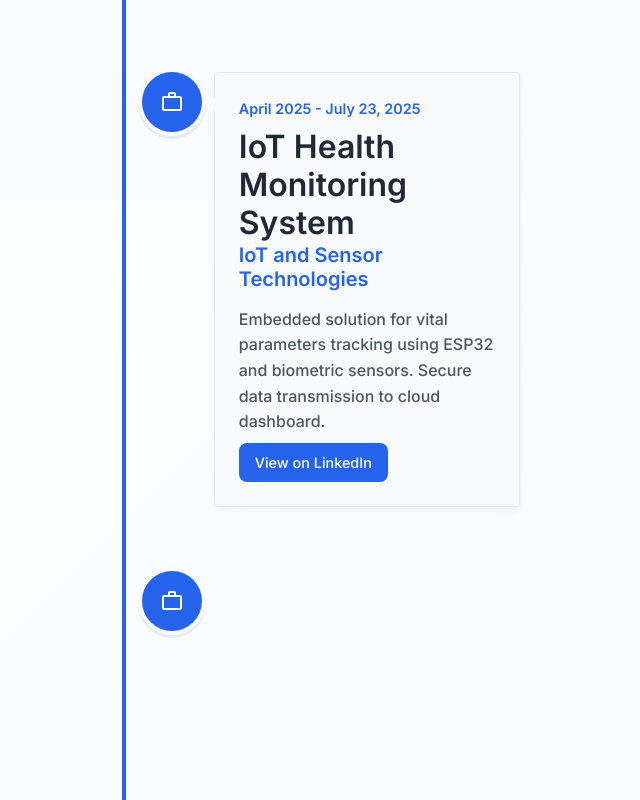
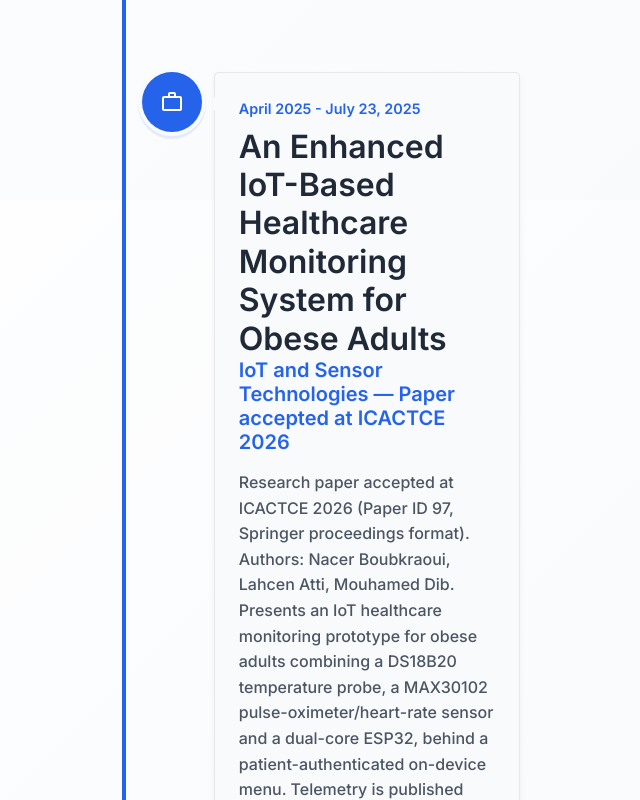
Before and after one commit to boubnacer/nacer-portfolio, a React (Create React App) app: page / in a window 1280 px wide. Shown: the part 5400-6200 px from the top of the page, without its empty margins (516-1156 px from the left). Built offline with nearby package versions, Linux system fonts and the light colour scheme.

Commit message:
IoT Health Monitoring System Paper

```diff
--- a/src/data.js
+++ b/src/data.js
@@ -183,10 +183,10 @@ export const timelineElements = [
   },
   {
     id: 3,
-    title: "IoT Health Monitoring System",
-    location: "IoT and Sensor Technologies",
+    title: "An Enhanced IoT-Based Healthcare Monitoring System for Obese Adults",
+    location: "IoT and Sensor Technologies — Paper accepted at ICACTCE 2026",
     descreption:
-      "Embedded solution for vital parameters tracking using ESP32 and biometric sensors. Secure data transmission to cloud dashboard.",
+      "Research paper accepted at ICACTCE 2026 (Paper ID 97, Springer proceedings format). Authors: Nacer Boubkraoui, Lahcen Atti, Mouhamed Dib. Presents an IoT healthcare monitoring prototype for obese adults combining a DS18B20 temperature probe, a MAX30102 pulse-oximeter/heart-rate sensor and a dual-core ESP32, behind a patient-authenticated on-device menu. Telemetry is published over MQTT to a ThingsBoard dashboard, improving ambient-temperature accuracy (±0.1°C vs. ±0.75°C), replacing a separate 8-bit microcontroller + Wi-Fi module with a single ESP32, and moving from a paid proprietary cloud to an open-source one. Also describes a companion multiplatform mobile app concept for multi-patient dashboards and threshold-based alerting. Keywords: IoT, Healthcare monitoring, Obesity, ESP32, MQTT, ThingsBoard.",
     buttonText: "View Project",
     link: "https://www.linkedin.com/posts/nacer-boubkraoui_phase-1-of-an-iot-solution-for-obesity-care-activity-7314704870870056961-xjxV?utm_source=social_share_send&utm_medium=member_desktop_web&rcm=ACoAADRTvdQBCHEvu3DCBl31BMEAXxdB7F0snOs",
     linkText: "View on LinkedIn",
```
